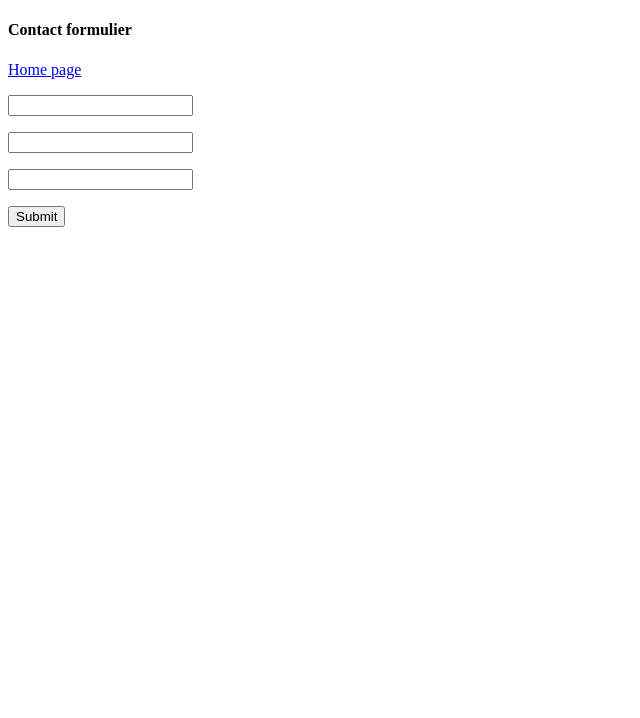
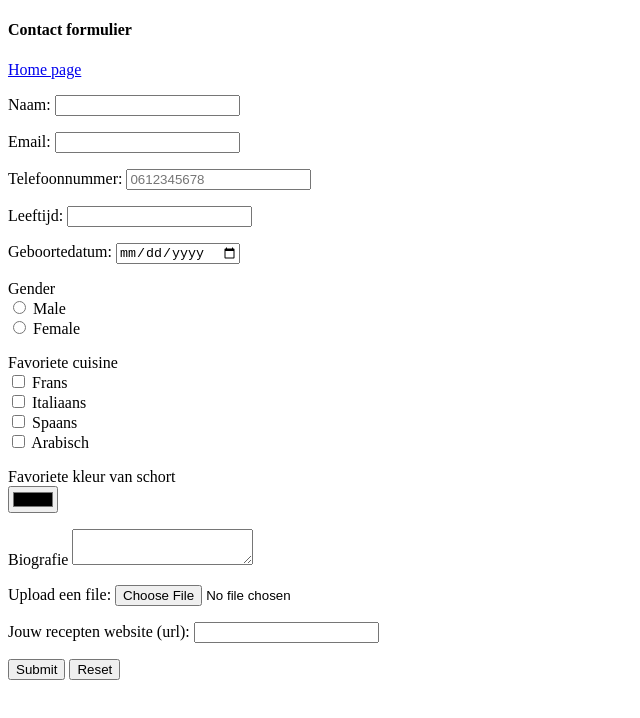
Before and after one commit to Johanna-zomer/studious-journey, a plain HTML site: page contact.html in a window 1280 px wide. Shown: the whole page, without its empty margins (0-640 px from the left). Drawn offline with Linux system fonts and the light colour scheme.

Commit message:
Add files via upload

```diff
--- a/contact.html
+++ b/contact.html
@@ -1,26 +1,78 @@
 <!DOCTYPE html>
 <html>
+
 <head>
     <!-- hier zet je de code in de head tags -->
     <title> pagina 2 </title>
 </head>
+
 <body>
-       <link rel="stylesheet" type="text/css" href="styles.css"></link>
+    <link rel="stylesheet" type="text/css" href="styles.css">
+    </link>
     <h4>Contact formulier</h4>
     <a href="index.html">Home page</a>
 
-     <form name="contact" data-netlify="true">
+
+    <form name="contact" methoed="POST" data-netlify="true">
         <p>
-       <input type="text" name="name"/>
+            <label>Naam: <input type="text" name="name" /></label>
         </p>
         <p>
-       <input type="email" name="email"/>
+            <label>Email: <input type="email" name="email" /></label>
         </p>
         <p>
-       <input type="text"/>
+            <label for="phone"> Telefoonnummer: </label>
+            <input type="tel" id="phone" name="phone" placeholder="0612345678">
         </p>
         <p>
-       <input type="submit"/>
+            <label> Leeftijd: <input type="number" name="number" </label>
+        </p>
+        <p>
+            <label> Geboortedatum: <input type="date" name="date" </label>
+        </p>
+        <p>
+             <label>
+                Gender
+            </label> <br>
+            <input type="radio" id="male" name="gender" value="male">
+            <label for="male">Male</label><br>
+            <input type="radio" id="female" name="gender" value="female">
+            <label for="female">Female</label>
+        </p>
+        <p>
+        <label>
+                Favoriete cuisine
+            </label><br>
+            <input type="checkbox" id="cuisine" name="cuisine" value="Frans">
+            <label for="cuisine"> Frans</label><br>
+            <input type="checkbox" id="cuisine" name="cuisine" value="Frans">
+            <label for="cuisine"> Italiaans </label><br>
+            <input type="checkbox" id="cuisine" name="cuisine" value="Frans">
+            <label for="cuisine"> Spaans</label><br>
+            <input type="checkbox" id="cuisine" name="cuisine" value="Frans">
+            <label for="cuisine"> Arabisch</label><br>
+        </p>
+        <p>
+            <label>
+                Favoriete kleur van schort<br>
+            </label>
+            <label> <input type="color" name="color" </label>
+        </p>
+
+        <p>
+            <label> Biografie <textarea name="message"></textarea></label>
+        </p>
+        <p>
+            <label for="myfile">Upload een file:</label>
+            <input type="file" id="myfile" name="myfile"><br>
+        </p>
+        <p>
+            <label for="homepage">Jouw recepten website (url):</label>
+            <input type="url" id="homepage" name="homepage">
+        </p>
+        <p>
+            <input type="submit" value="Submit">
+            <input type="reset">
         </p>
     </form>
 
```
Lines whose indentation alone changed are shown as unchanged.
